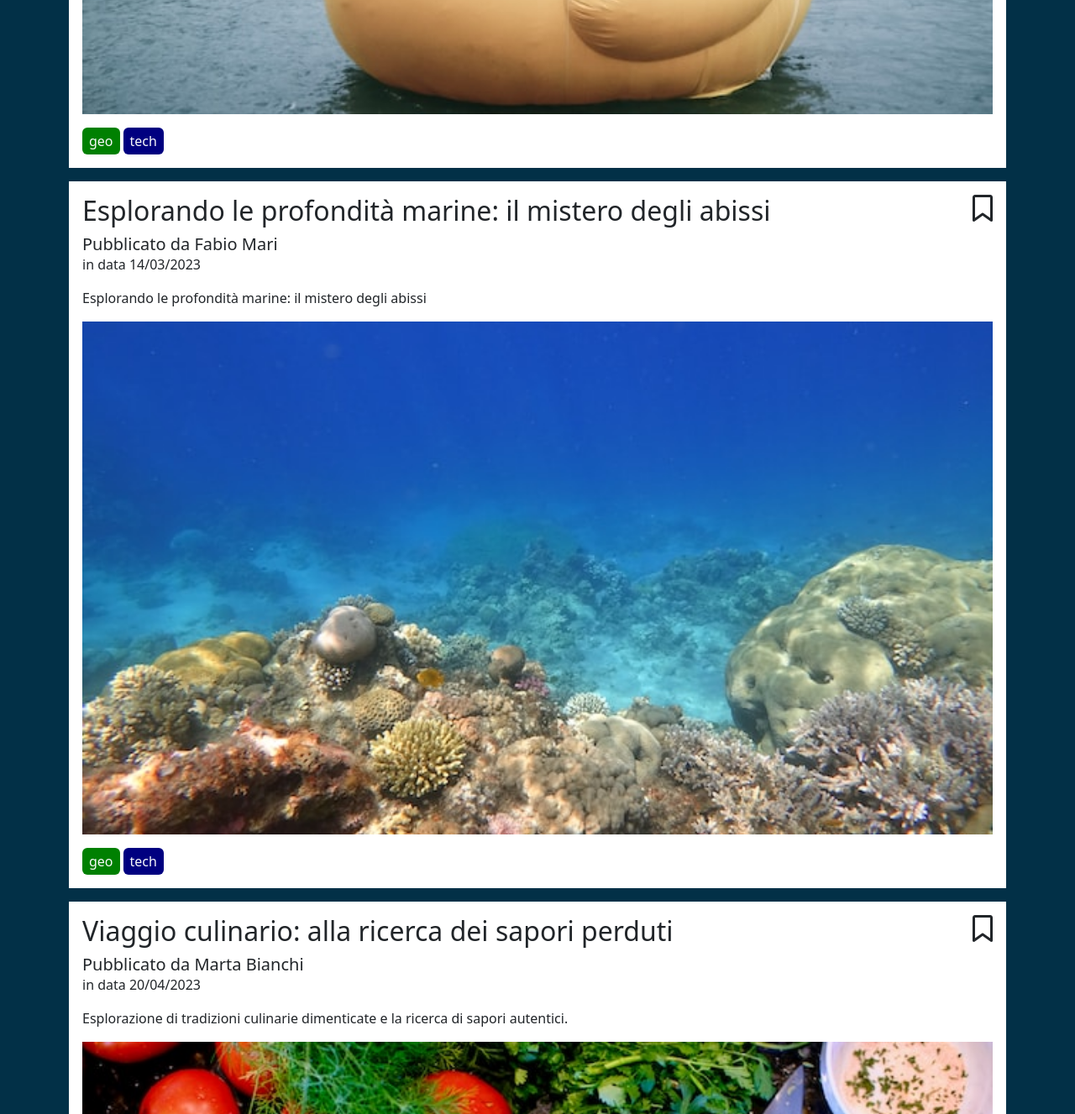
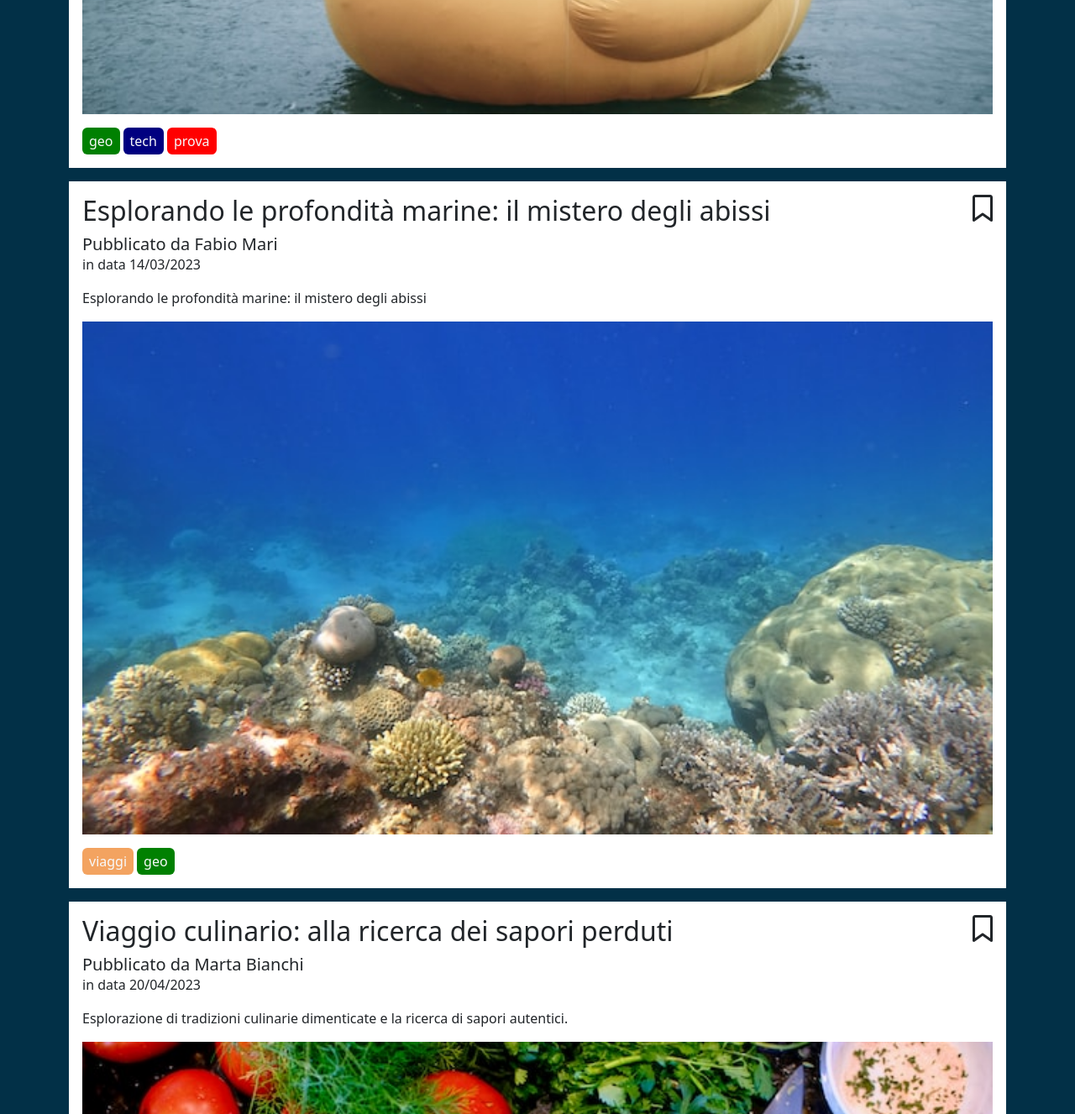
Before and after one commit to bagantegianluca/ex-js-news-feed, a plain HTML site: page index.html in a window 1280 px wide. Shown: the part 1013-2340 px from the top of the page at 84% size. Drawn offline with nearby package versions, Linux system fonts and the light colour scheme.

Commit message:
Add tagsGenerator function

```diff
--- a/css/style.css
+++ b/css/style.css
@@ -52,3 +52,7 @@ i.fa-bookmark {
 .arte {
     background: var(--tag-arte);
 }
+
+.prova {
+    background: red;
+}
--- a/js/main.js
+++ b/js/main.js
@@ -52,8 +52,40 @@ let filteredPosts = posts;
 // Generate all posts
 postsGenerator(filteredPosts);
 
+//#region FUNCTIONS
 
-//#region FUNCTIONS
+/**
+ * ### selectOptionsGenerator
+ * Create all elements of the array as option in the first select
+ * @param {string} arr The array with elements will become options of the select
+ */
+function selectOptionsGenerator(arr) {
+
+    // Select the select element
+    const selectEl = document.querySelector('select');
+
+    // Create an array with different tags
+
+    arr.unshift('all');
+
+    arr.forEach(tag => {
+
+        const optionMarkup = `<option${tag === 'all' ? ' selected' : ''}>${tag}</option>`;
+        selectEl.innerHTML += optionMarkup;
+
+    });
+};
+
+
+/**
+ * ### tagsGenerator
+ * Insert every element of the array as tag
+ * @param {string} arr The list of tags
+ * @returns The HTML markup to insert the tag
+ */
+function tagsGenerator(arr) { return arr.map(tag => `<div class="${tag.toLowerCase()} py-1 px-2 rounded-2">${tag.toLowerCase()}</div>`).join('') }
+
+//${tagsGenerator(element.tags)}
 
 /**
  * ### generatePosts
@@ -86,8 +118,7 @@ function postsGenerator(arr) {
         <img src="${element.urlImg.toLowerCase()}" alt="${element.urlImg.slice(6, element.urlImg.indexOf('.jpg')).toLowerCase()}" class="w-100 object-fit-cover mb-3">
 
         <div class="tags d-flex text-light gap-1">
-            <div class="geo py-1 px-2 rounded-2">geo</div>
-            <div class="tech py-1 px-2 rounded-2">tech</div>
+            ${tagsGenerator(element.tags)}
         </div>
 
     </section>
@@ -95,29 +126,8 @@ function postsGenerator(arr) {
     `
 
         mainEl.innerHTML += sectionElMarkup;
+
     })
 }
 
-/**
- * ### selectOptionsGenerator
- * Create all elements of the array as option in the first select
- * @param {string} arr The array with elements will become options of the select
- */
-function selectOptionsGenerator(arr) {
-
-    // Select the select element
-    const selectEl = document.querySelector('select');
-
-    // Create an array with different tags
-
-    arr.unshift('all');
-
-    arr.forEach(tag => {
-
-        const optionMarkup = `<option${tag === 'all' ? ' selected' : ''}>${tag}</option>`;
-        selectEl.innerHTML += optionMarkup;
-
-    });
-};
-
 //#endregion
```
